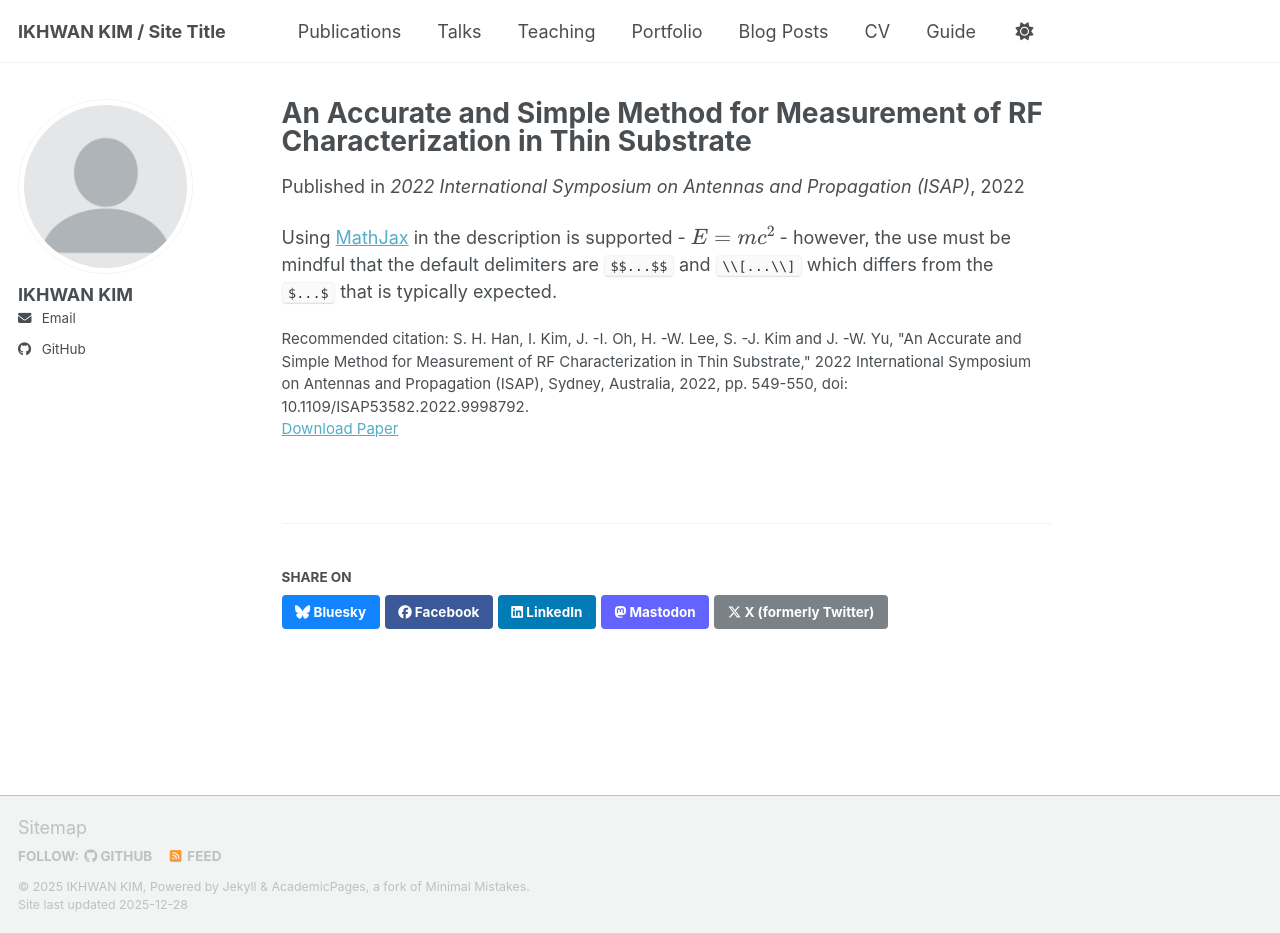
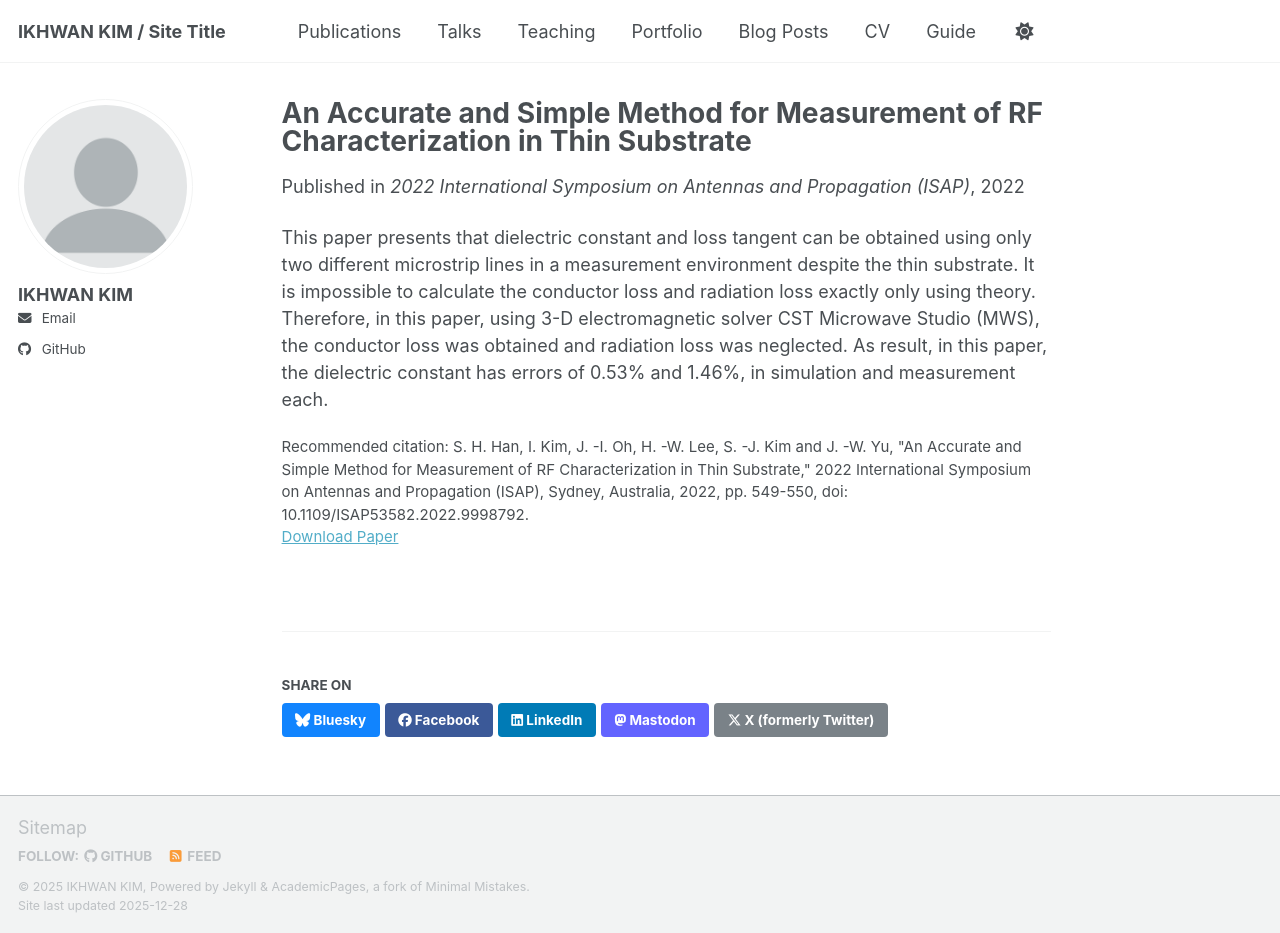
Before and after one commit to ikhwan-kim-rf/ikhwan-kim-rf, a Jekyll site: the page built from _publications/An Accurate and Simple Method for Measurement of RF Characterization in Thin Substrate.md, in a window 1280 px wide and 933 px high. Built offline with Jekyll 4.4.1, drawn with Linux system fonts in a browser that asks for light colours; a script bundle is joined from its source files by our own code; library files that are not in the unit come from our copies.

Commit message:
Update An Accurate and Simple Method for Measurement of RF Characterization in Thin Substrate.md

```diff
--- a/_publications/An Accurate and Simple Method for Measurement of RF Characterization in Thin Substrate.md
+++ b/_publications/An Accurate and Simple Method for Measurement of RF Characterization in Thin Substrate.md
@@ -10,4 +10,4 @@ paperurl: '10.1109/ISAP53582.2022.9998792'
 citation: 'S. H. Han, I. Kim, J. -I. Oh, H. -W. Lee, S. -J. Kim and J. -W. Yu, "An Accurate and Simple Method for Measurement of RF Characterization in Thin Substrate," 2022 International Symposium on Antennas and Propagation (ISAP), Sydney, Australia, 2022, pp. 549-550, doi: 10.1109/ISAP53582.2022.9998792.'
 ---
 
-Using [MathJax](https://www.mathjax.org/) in the description is supported - $$E=mc^2$$ - however, the use must be mindful that the default delimiters are `$$...$$` and `\\[...\\]` which differs from the `$...$` that is typically expected.
+This paper presents that dielectric constant and loss tangent can be obtained using only two different microstrip lines in a measurement environment despite the thin substrate. It is impossible to calculate the conductor loss and radiation loss exactly only using theory. Therefore, in this paper, using 3-D electromagnetic solver CST Microwave Studio (MWS), the conductor loss was obtained and radiation loss was neglected. As result, in this paper, the dielectric constant has errors of 0.53% and 1.46%, in simulation and measurement each.
```
